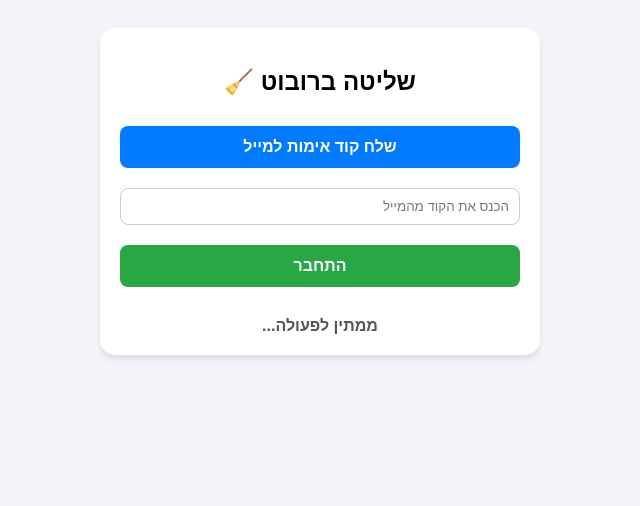
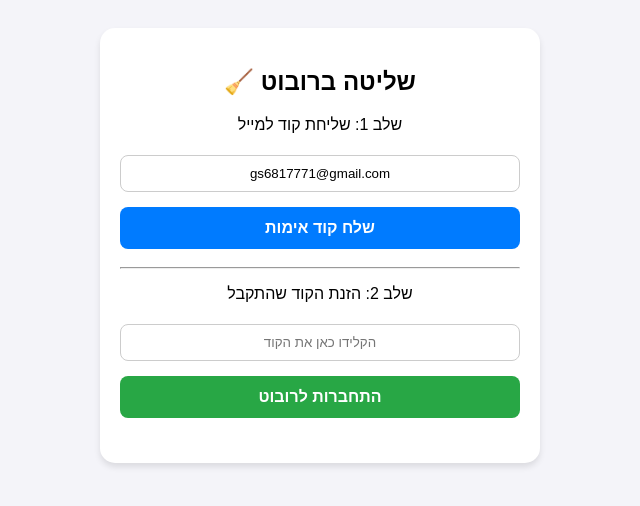
Before and after one commit to frimy960-spec/my-roborock, a Flask app: page / in a window 1280 px wide. Shown: the top 506 px of the page, without its empty margins (320-960 px from the left). Run offline with Flask 3, Linux system fonts and the light colour scheme.

Commit message:
Update index.html

```diff
--- a/templates/index.html
+++ b/templates/index.html
@@ -10,62 +10,42 @@
         button { width: 100%; padding: 12px; margin: 10px 0; border: none; border-radius: 8px; cursor: pointer; font-size: 16px; font-weight: bold; }
         .btn-blue { background: #007bff; color: white; }
         .btn-green { background: #28a745; color: white; }
-        .btn-red { background: #dc3545; color: white; }
-        .btn-orange { background: #fd7e14; color: white; }
-        input { width: 100%; padding: 10px; margin: 10px 0; border: 1px solid #ccc; border-radius: 8px; box-sizing: border-box; }
-        #status { margin-top: 20px; color: #555; font-weight: bold; }
+        input { width: 100%; padding: 10px; margin: 5px 0; border: 1px solid #ccc; border-radius: 8px; box-sizing: border-box; text-align: center; }
+        #status { margin-top: 15px; color: #d9534f; font-weight: bold; }
         .hidden { display: none; }
     </style>
 </head>
 <body>
     <div class="card">
         <h2>שליטה ברובוט 🧹</h2>
-
-        <div id="login-section">
-            <button class="btn-blue" onclick="requestCode()">שלח קוד אימות למייל</button>
-            <input type="text" id="verification-code" placeholder="הכנס את הקוד מהמייל">
-            <button class="btn-green" onclick="login()">התחבר</button>
+        <div id="auth-section">
+            <p>שלב 1: שליחת קוד למייל</p>
+            <input type="email" id="email" value="gs6817771@gmail.com" readonly>
+            <button class="btn-blue" onclick="requestCode()">שלח קוד אימות</button>
+            <hr>
+            <p>שלב 2: הזנת הקוד שהתקבל</p>
+            <input type="text" id="code" placeholder="הקלידו כאן את הקוד">
+            <button class="btn-green" onclick="login()">התחברות לרובוט</button>
         </div>
-
-        <div id="controls-section" class="hidden">
-            <button class="btn-green" onclick="runAction('start')">הפעל ניקוי ▶️</button>
-            <button class="btn-red" onclick="runAction('stop')">עצור ⏸️</button>
-            <button class="btn-orange" onclick="runAction('home')">חזור לעמדת טעינה 🏠</button>
-        </div>
-
-        <div id="status">ממתין לפעולה...</div>
+        <div id="status"></div>
     </div>
 
     <script>
-        const log = (msg) => document.getElementById('status').innerText = msg;
-
+        const statusDiv = document.getElementById('status');
         async function requestCode() {
-            log("שולח בקשה לקוד...");
-            const res = await fetch('/request_code');
-            const data = await res.json();
-            log(data.status === "code_sent" ? "הקוד נשלח! בדקי את המייל" : "שגיאה בשליחת הקוד");
+            statusDiv.innerText = "שולח בקשה...";
+            try {
+                const res = await fetch('/request_code');
+                const data = await res.json();
+                statusDiv.innerText = data.status === "code_sent" ? "✅ הקוד נשלח למייל!" : "❌ שגיאה: " + (data.message || "נסו שוב");
+            } catch (e) { statusDiv.innerText = "❌ תקלה בתקשורת"; }
         }
-
         async function login() {
-            const code = document.getElementById('verification-code').value;
-            if(!code) return alert("נא להזין קוד");
-            log("מתחבר...");
+            const code = document.getElementById('code').value;
+            statusDiv.innerText = "מתחבר...";
             const res = await fetch(`/login/${code}`);
             const data = await res.json();
-            if(data.status === "success") {
-                log("מחובר בהצלחה!");
-                document.getElementById('login-section').classList.add('hidden');
-                document.getElementById('controls-section').classList.remove('hidden');
-            } else {
-                log("התחברות נכשלה. וודאי שהקוד נכון");
-            }
-        }
-
-        async function runAction(cmd) {
-            log(`שולח פקודה: ${cmd}...`);
-            const res = await fetch(`/action/${cmd}`);
-            const data = await res.json();
-            log(`סטטוס: ${data.status}`);
+            statusDiv.innerText = data.status === "success" ? "🎊 מחובר! הרובוט מוכן" : "❌ קוד לא תקין";
         }
     </script>
 </body>
```
